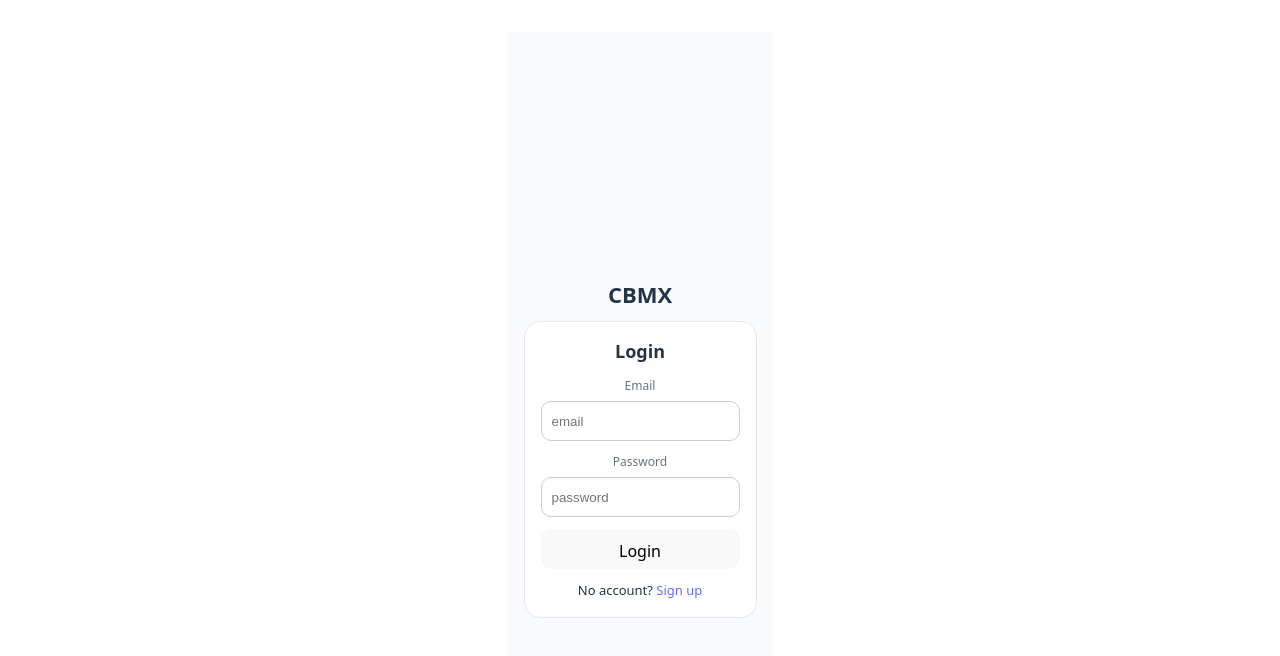
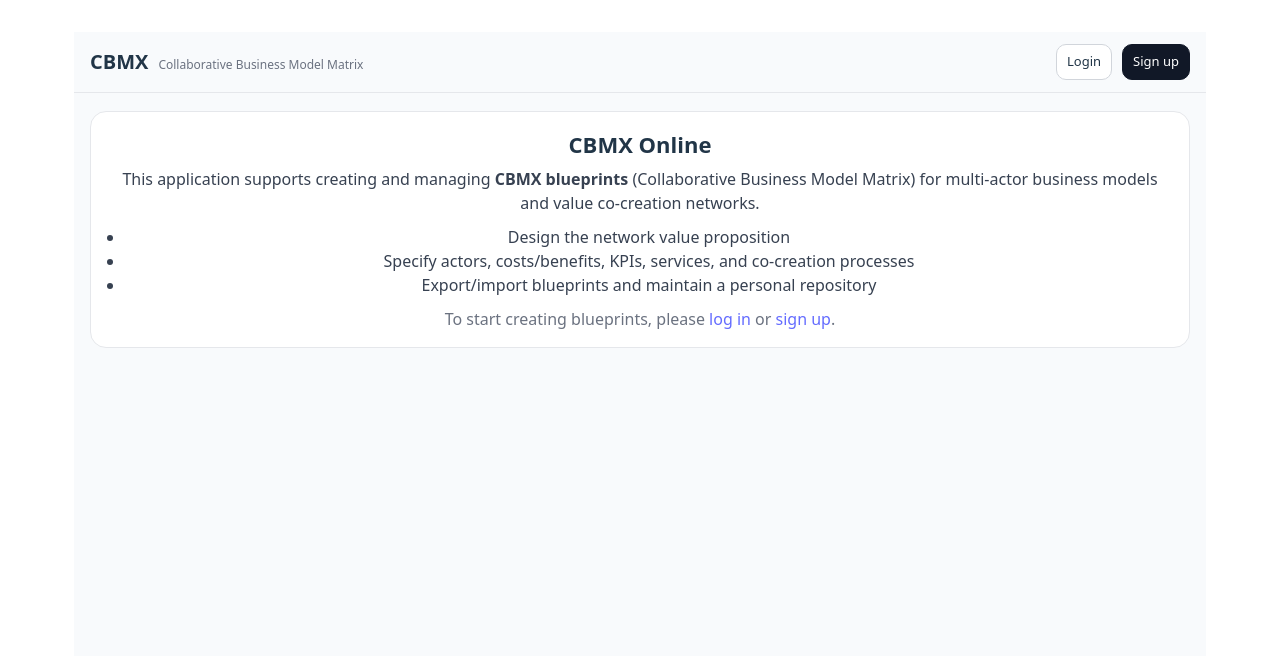
Before and after one commit to bbkaya/cbmx, a React (Vite) app: page /#/ in a window 1280 px wide. Before the commit this address led to /#/login. Shown: the top 656 px of the page. Built offline with nearby package versions, Linux system fonts and the light colour scheme; no server answers.

Commit message:
Landing page intro

```diff
--- a/src/App.tsx
+++ b/src/App.tsx
@@ -7,6 +7,7 @@ import { RedirectIfAuthed, RequireAuth } from "./routesGuards";
 import PublicLayout from "./layouts/PublicLayout";
 import AppLayout from "./layouts/AppLayout";
 
+import LandingPage from "./pages/LandingPage";
 import LoginPage from "./pages/LoginPage";
 import SignupPage from "./pages/SignupPage";
 import DashboardPage from "./pages/DashboardPage";
@@ -17,10 +18,10 @@ export default function App() {
   return (
     <AuthProvider>
       <Routes>
-        <Route path="/" element={<Navigate to="/app" replace />} />
-
         {/* Public */}
         <Route element={<PublicLayout />}>
+          <Route path="/" element={<LandingPage />} />
+
           <Route
             path="/login"
             element={
@@ -52,7 +53,7 @@ export default function App() {
           <Route path="/account" element={<AccountPage />} />
         </Route>
 
-        <Route path="*" element={<Navigate to="/app" replace />} />
+        <Route path="*" element={<Navigate to="/" replace />} />
       </Routes>
     </AuthProvider>
   );
--- a/src/layouts/PublicLayout.tsx
+++ b/src/layouts/PublicLayout.tsx
@@ -1,24 +1,133 @@
 // src/layouts/PublicLayout.tsx
-import { Outlet } from "react-router-dom";
+import { Link, Outlet, useNavigate } from "react-router-dom";
+import { useAuth } from "../auth";
+import { supabase } from "../supabaseClient";
 
 export default function PublicLayout() {
+  const { loading, user } = useAuth();
+  const nav = useNavigate();
+
+  async function logout() {
+    const { error } = await supabase.auth.signOut();
+    if (error) alert("Logout failed: " + error.message);
+    nav("/", { replace: true });
+  }
+
   return (
     <div
       style={{
         minHeight: "100vh",
-        display: "grid",
-        placeItems: "center",
-        padding: 16,
         fontFamily: "system-ui, -apple-system, Segoe UI, Roboto, Arial, sans-serif",
         background: "#f8fafc",
       }}
     >
-      <div style={{ width: "min(520px, 100%)" }}>
-        <div style={{ fontWeight: 900, fontSize: 22, marginBottom: 10 }}>CBMX</div>
-        <div style={{ border: "1px solid #e5e7eb", borderRadius: 16, padding: 16, background: "white" }}>
-          <Outlet />
+      {/* Top bar */}
+      <header
+        style={{
+          position: "sticky",
+          top: 0,
+          zIndex: 10,
+          background: "rgba(248,250,252,0.9)",
+          backdropFilter: "blur(6px)",
+          borderBottom: "1px solid #e5e7eb",
+        }}
+      >
+        <div
+          style={{
+            maxWidth: 1100,
+            margin: "0 auto",
+            padding: "12px 16px",
+            display: "flex",
+            alignItems: "center",
+            justifyContent: "space-between",
+            gap: 12,
+          }}
+        >
+          <Link
+            to="/"
+            style={{
+              textDecoration: "none",
+              color: "inherit",
+              display: "flex",
+              alignItems: "baseline",
+              gap: 10,
+              whiteSpace: "nowrap",
+            }}
+          >
+            <div style={{ fontWeight: 900, fontSize: 20 }}>CBMX</div>
+            <div style={{ fontSize: 12, color: "#6b7280" }}>Collaborative Business Model Matrix</div>
+          </Link>
+
+          {/* Upper-right auth/account */}
+          <div style={{ display: "flex", alignItems: "center", gap: 10, flexWrap: "wrap", justifyContent: "flex-end" }}>
+            {loading ? (
+              <div style={{ fontSize: 13, color: "#6b7280" }}>Loading…</div>
+            ) : user ? (
+              <>
+                <Link to="/app" style={linkBtn}>
+                  My Blueprints
+                </Link>
+
+                <Link
+                  to="/account"
+                  title="Account"
+                  style={{
+                    ...linkBtn,
+                    maxWidth: 260,
+                    overflow: "hidden",
+                    textOverflow: "ellipsis",
+                  }}
+                >
+                  {user.email ?? "Account"}
+                </Link>
+
+                <button type="button" onClick={() => void logout()} style={btn}>
+                  Logout
+                </button>
+              </>
+            ) : (
+              <>
+                <Link to="/login" style={linkBtn}>
+                  Login
+                </Link>
+                <Link to="/signup" style={primaryLinkBtn}>
+                  Sign up
+                </Link>
+              </>
+            )}
+          </div>
         </div>
-      </div>
+      </header>
+
+      {/* Page content */}
+      <main style={{ maxWidth: 1100, margin: "0 auto", padding: "18px 16px 40px 16px" }}>
+        <Outlet />
+      </main>
     </div>
   );
 }
+
+const btn: React.CSSProperties = {
+  height: 34,
+  borderRadius: 10,
+  border: "1px solid #d1d5db",
+  background: "white",
+  padding: "0 10px",
+  fontSize: 13,
+  cursor: "pointer",
+};
+
+const linkBtn: React.CSSProperties = {
+  ...btn,
+  display: "inline-flex",
+  alignItems: "center",
+  textDecoration: "none",
+  color: "inherit",
+};
+
+const primaryLinkBtn: React.CSSProperties = {
+  ...linkBtn,
+  border: "1px solid #111827",
+  background: "#111827",
+  color: "white",
+};
--- a/src/pages/DashboardPage.tsx
+++ b/src/pages/DashboardPage.tsx
@@ -117,11 +117,14 @@ export default function DashboardPage() {
   async function refresh() {
     if (!user) return;
 
-    const { data, error } = await supabase
-      .from("blueprints")
-      .select("id,name,updated_at")
-      .order("updated_at", { ascending: false })
-      .limit(200);
+// inside refresh() in src/pages/DashboardPage.tsx
+
+const { data, error } = await supabase
+  .from("blueprints")
+  .select("id,name,updated_at")
+  .eq("owner_user_id", user.id)
+  .order("updated_at", { ascending: false })
+  .limit(200);
 
     if (error) {
       console.error("List blueprints error:", error);
--- /dev/null
+++ b/src/pages/LandingPage.tsx
@@ -0,0 +1,62 @@
+// src/pages/LandingPage.tsx
+import { Link } from "react-router-dom";
+import { useAuth } from "../auth";
+import DashboardPage from "./DashboardPage";
+
+export default function LandingPage() {
+  const { loading, user } = useAuth();
+
+  return (
+    <div style={{ display: "grid", gap: 18 }}>
+      <section
+        style={{
+          border: "1px solid #e5e7eb",
+          borderRadius: 16,
+          background: "white",
+          padding: 16,
+        }}
+      >
+        <div style={{ fontSize: 22, fontWeight: 900, marginBottom: 6 }}>CBMX Online</div>
+
+        <div style={{ color: "#374151", lineHeight: 1.5, display: "grid", gap: 10 }}>
+          <div>
+            This application supports creating and managing <b>CBMX blueprints</b> (Collaborative Business Model Matrix) for
+            multi-actor business models and value co-creation networks.
+          </div>
+
+          <ul style={{ margin: 0, paddingLeft: 18, color: "#374151", lineHeight: 1.5 }}>
+            <li>Design the network value proposition</li>
+            <li>Specify actors, costs/benefits, KPIs, services, and co-creation processes</li>
+            <li>Export/import blueprints and maintain a personal repository</li>
+          </ul>
+
+          {loading ? (
+            <div style={{ color: "#6b7280" }}>Checking session…</div>
+          ) : user ? (
+            <div style={{ color: "#065f46" }}>
+              You are signed in as <b>{user.email}</b>. Your blueprints are shown below.
+            </div>
+          ) : (
+            <div style={{ color: "#6b7280" }}>
+              To start creating blueprints, please <Link to="/login">log in</Link> or <Link to="/signup">sign up</Link>.
+            </div>
+          )}
+        </div>
+      </section>
+
+      {/* When logged in, show the list on the same landing page */}
+      {user ? (
+        <section
+          style={{
+            border: "1px solid #e5e7eb",
+            borderRadius: 16,
+            background: "white",
+            padding: 16,
+          }}
+        >
+          <DashboardPage />
+        </section>
+      ) : null}
+    </div>
+  );
+}
```
